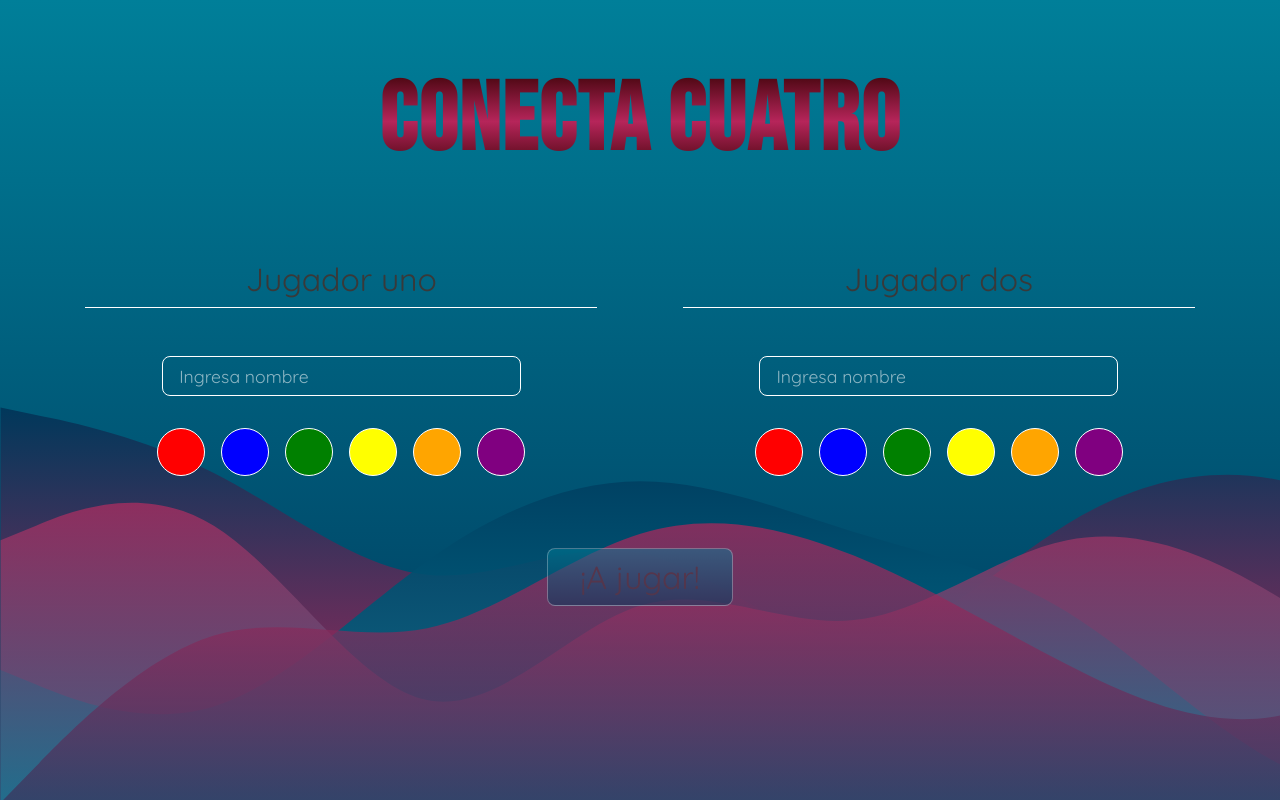
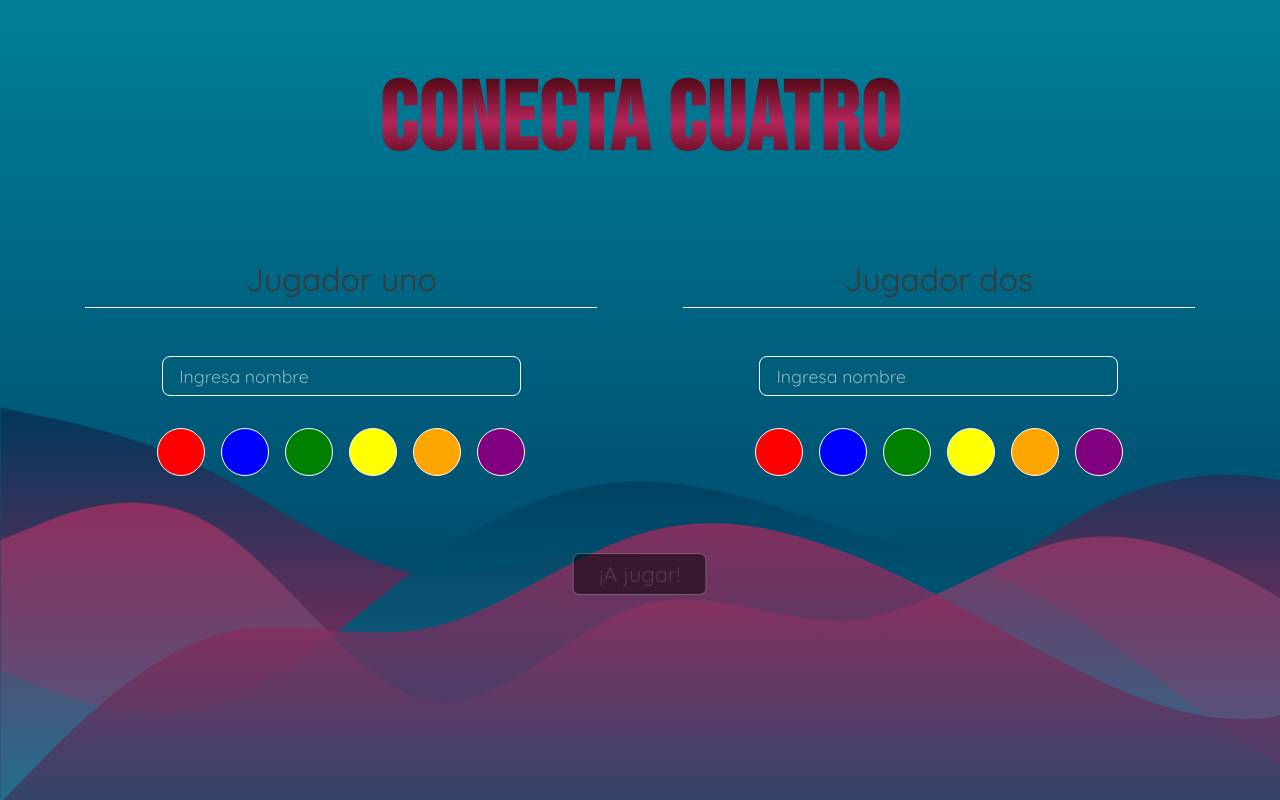
Before and after one commit to paiva73/conecta-4, a React (Vite) app in the folder frontend/: page / in a window 1280 px wide. Built offline with nearby package versions, Linux system fonts and the light colour scheme.

Commit message:
Cambio estilos al botón de 'Jugar'

```diff
--- a/frontend/src/components/inicio/Inicio.jsx
+++ b/frontend/src/components/inicio/Inicio.jsx
@@ -29,7 +29,7 @@ export const Inicio = () => {
 
   return (
     <div className={styles.container_inicio}>
-      <img src="/wave3.svg" alt="" className={styles.svg}/>
+      <img src="/wave3.svg" alt="" className={styles.svg} />
       <h1 className={styles.title}>Conecta cuatro</h1>
       <div className={styles.container_info}>
         <div className={styles.container_jugadores}>
@@ -81,11 +81,15 @@ export const Inicio = () => {
 
         <div className={styles.div_center}>
           <NavLink
-            className={`${styles.btn_jugar} ${!isFormValid || !isNameValid || errorColor ? styles.btn_disabled : ''}`}
+            className={`${styles.btn_jugar} ${!isFormValid || !isNameValid || errorColor
+              ?
+              styles.btn_disabled
+              :
+              styles.btn_active}`}
             onClick={handlePlayClick}
             to={'/tablero'}
           >
-            ¡A jugar!
+           <span>¡A jugar!</span>
           </NavLink>
         </div>
 
--- a/frontend/src/components/inicio/Inicio.module.css
+++ b/frontend/src/components/inicio/Inicio.module.css
@@ -124,22 +124,56 @@
 .btn_jugar {
     display: inline;
     text-align: center;
-    border: 1px solid rgba(255, 255, 255, 0.577);
     margin-top: 2.5rem;
-    font-size: 2rem;
+    font-size: 1.7rem;
     padding: .5rem 2rem;
     border-radius: .5rem;
     cursor: pointer;
-    transition: transform .3s ease;
-    background: rgb(0, 56, 91);
-    background: linear-gradient(0deg, rgba(0, 56, 91, 1) 0%, rgba(0, 127, 153, 1) 100%);
+    transition: transform .2s ease, opacity .2s ease;
+    /* background: rgb(0, 56, 91);
+    background: linear-gradient(0deg, rgba(0, 56, 91, 1) 0%, rgba(0, 127, 153, 1) 100%); */
     z-index: 2;
+    opacity: 1;
+    position: relative;
+    background-color: black;
 }
 
-.btn_jugar:hover{
-    transform: scale(1.1);
+.btn_active{
+    position: relative;
+    overflow: hidden;
+    border: 2px solid white;
 }
 
+.btn_active::before {
+    content: "";
+    position: absolute;
+    width: 12rem;
+    height: 12rem;
+    top: 50%;
+    left: 50%;
+    transform: translate(0, 0) rotate(0deg);
+    background: linear-gradient(0deg, #b6255a 0%, rgba(0, 127, 153, 1) 100%);
+    animation: rotar 2s linear infinite;
+    z-index: -1;
+}
+
+@keyframes rotar {
+    from {
+        transform: translate(-50%, -50%) rotate(0deg);
+    }
+    to {
+        transform: translate(-50%, -50%) rotate(-360deg);
+    }
+}
+
+.btn_jugar span{
+    z-index: 999;
+}
+
+/* Hacer que cuando el botón esté activo, se haga la animación del borde de colores en movimiento, y cuando esté disabled pare */
+
 .btn_disabled {
+    border: 1px solid rgba(255, 255, 255, 0.577);
+    transform: scale(.8);
     opacity: 0.5;
 }
--- a/frontend/src/components/tablero/funciones.js
+++ b/frontend/src/components/tablero/funciones.js
@@ -33,6 +33,18 @@ export const funciones = () => {
     setFormError,
     setNameError,
   } = useContext(Context);
+  // Borro los datos del storage cuando cierro la ventana.
+  useEffect(() => {
+    const handleUnload = () => {
+      localStorage.clear();
+    };
+
+    window.addEventListener('unload', handleUnload);
+
+    return () => {
+      window.removeEventListener('unload', handleUnload);
+    };
+  }, []);
   // Función para manejar el color seleccionado uno y el error.
   const handleColorUno = (color) => {
     if (colorSeleccionadoDos === color) {
```
